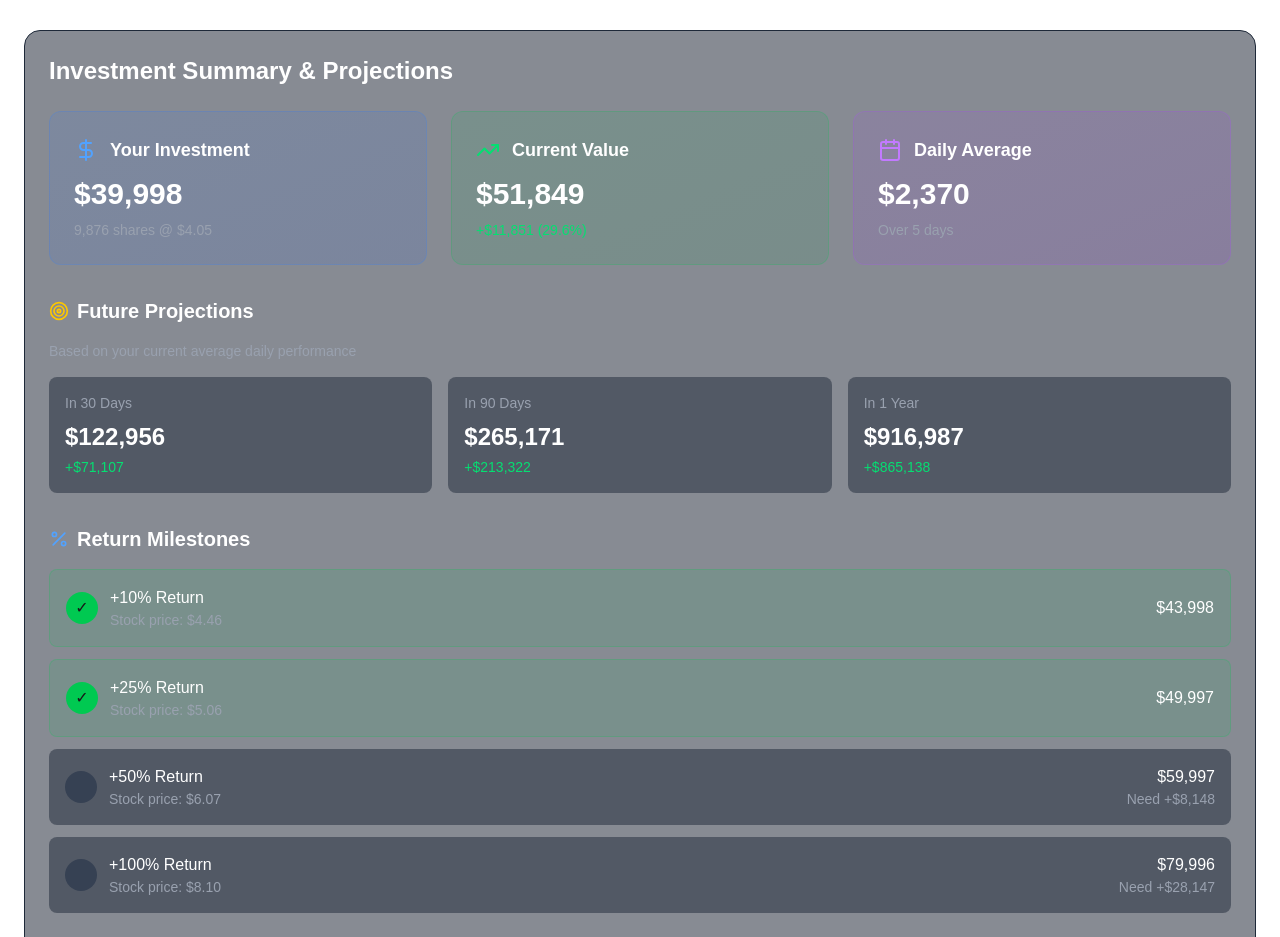
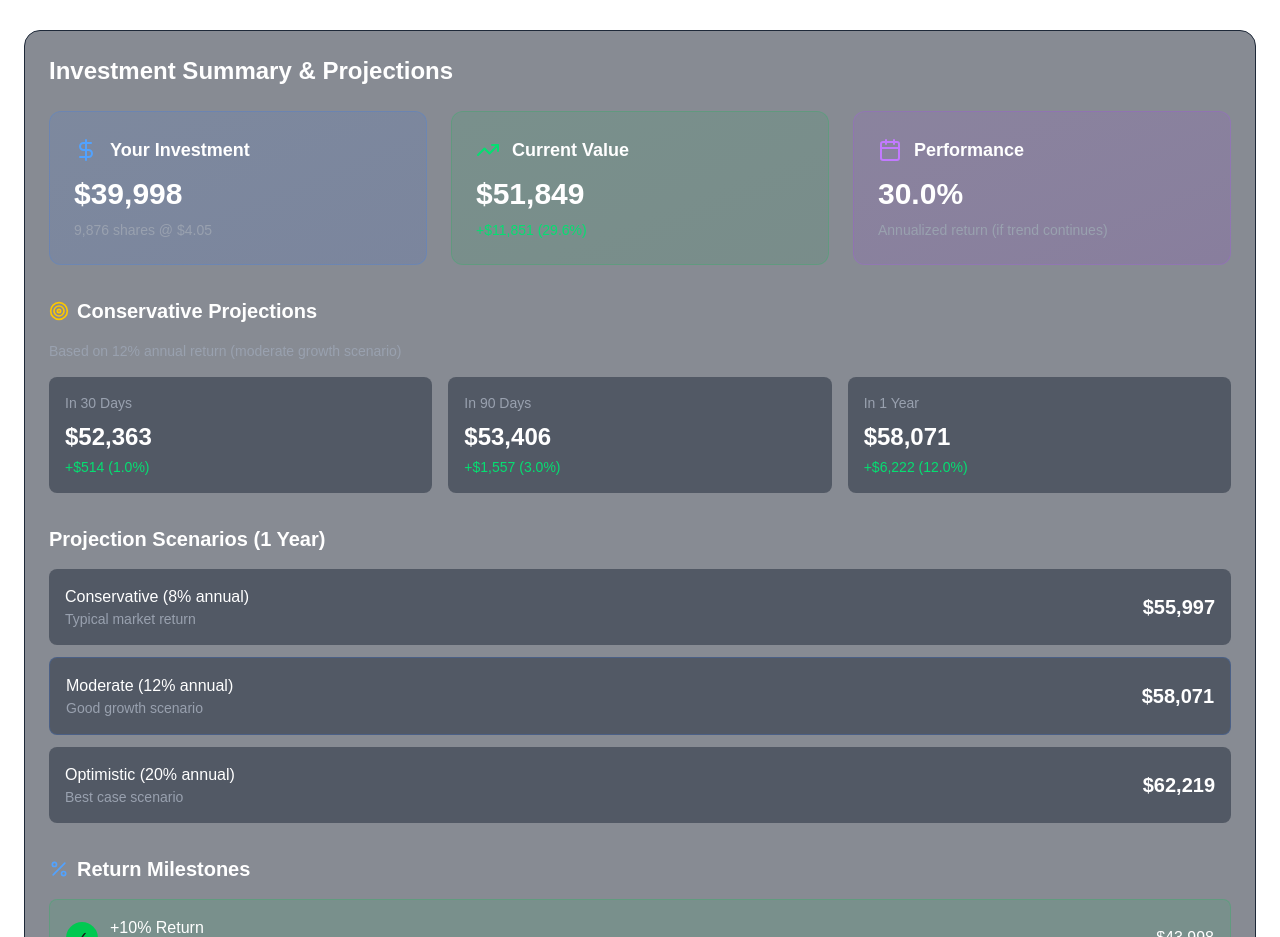
Before and after one commit to joshs1017dev/uwmc-portfolio-tracker, a Next.js app: page / in a window 1280 px wide. Shown: the part 1863-2800 px from the top of the page. Built offline with nearby package versions, Linux system fonts and the light colour scheme; no server answers.

Commit message:
Fix unrealistic projections - use realistic 8-20% annual returns instead of linear daily projections

```diff
--- a/components/AdvancedAnalytics.tsx
+++ b/components/AdvancedAnalytics.tsx
@@ -16,12 +16,23 @@ export default function AdvancedAnalytics() {
 
   // Calculate days since purchase
   const daysSincePurchase = Math.floor((new Date().getTime() - new Date(PURCHASE_DATE).getTime()) / (1000 * 60 * 60 * 24));
-  const dailyGainRate = totalGain / daysSincePurchase;
 
-  // Simple projections
-  const projectedValue30Days = currentValue + (dailyGainRate * 30);
-  const projectedValue90Days = currentValue + (dailyGainRate * 90);
-  const projectedValue1Year = currentValue + (dailyGainRate * 365);
+  // Calculate realistic annualized return based on current performance
+  const dailyReturn = percentGain / daysSincePurchase / 100;
+  const annualizedReturn = Math.min((Math.pow(1 + dailyReturn, 365) - 1) * 100, 30); // Cap at 30% annually
+
+  // Use conservative projections based on realistic annual returns
+  const conservativeAnnualReturn = 0.08; // 8% annual return
+  const moderateAnnualReturn = 0.12; // 12% annual return
+  const optimisticAnnualReturn = Math.min(annualizedReturn / 100, 0.20); // Current trend or 20% max
+
+  // Calculate projections using compound interest formula
+  const projectedValue30Days = currentValue * Math.pow(1 + (moderateAnnualReturn / 365), 30);
+  const projectedValue90Days = currentValue * Math.pow(1 + (moderateAnnualReturn / 365), 90);
+  const projectedValue1Year = currentValue * Math.pow(1 + moderateAnnualReturn, 1);
+
+  // Calculate daily average gain (for display only, not for projections!)
+  const dailyGainDollars = totalGain / Math.max(daysSincePurchase, 1);
 
   const formatCurrency = (value: number) => {
     return new Intl.NumberFormat('en-US', {
@@ -60,27 +71,27 @@ export default function AdvancedAnalytics() {
           <div className="bg-gradient-to-br from-purple-500/10 to-purple-600/10 border border-purple-500/20 rounded-xl p-6">
             <div className="flex items-center gap-3 mb-3">
               <Calendar className="w-6 h-6 text-purple-400" />
-              <h3 className="text-lg font-semibold text-white">Daily Average</h3>
+              <h3 className="text-lg font-semibold text-white">Performance</h3>
             </div>
-            <p className="text-3xl font-bold text-white mb-2">{formatCurrency(dailyGainRate)}</p>
-            <p className="text-sm text-gray-400">Over {daysSincePurchase} days</p>
+            <p className="text-3xl font-bold text-white mb-2">{annualizedReturn.toFixed(1)}%</p>
+            <p className="text-sm text-gray-400">Annualized return (if trend continues)</p>
           </div>
         </div>
 
-        {/* Simple Projections */}
+        {/* Realistic Projections */}
         <div className="mb-8">
           <h3 className="text-xl font-semibold text-white mb-4 flex items-center gap-2">
             <Target className="w-5 h-5 text-yellow-400" />
-            Future Projections
+            Conservative Projections
           </h3>
-          <p className="text-sm text-gray-400 mb-4">Based on your current average daily performance</p>
+          <p className="text-sm text-gray-400 mb-4">Based on 12% annual return (moderate growth scenario)</p>
 
           <div className="grid grid-cols-1 md:grid-cols-3 gap-4">
             <div className="bg-gray-800/50 rounded-lg p-4">
               <p className="text-sm text-gray-400 mb-2">In 30 Days</p>
               <p className="text-2xl font-bold text-white">{formatCurrency(projectedValue30Days)}</p>
               <p className="text-sm text-green-400 mt-1">
-                +{formatCurrency(projectedValue30Days - currentValue)}
+                +{formatCurrency(projectedValue30Days - currentValue)} ({((projectedValue30Days - currentValue) / currentValue * 100).toFixed(1)}%)
               </p>
             </div>
 
@@ -88,7 +99,7 @@ export default function AdvancedAnalytics() {
               <p className="text-sm text-gray-400 mb-2">In 90 Days</p>
               <p className="text-2xl font-bold text-white">{formatCurrency(projectedValue90Days)}</p>
               <p className="text-sm text-green-400 mt-1">
-                +{formatCurrency(projectedValue90Days - currentValue)}
+                +{formatCurrency(projectedValue90Days - currentValue)} ({((projectedValue90Days - currentValue) / currentValue * 100).toFixed(1)}%)
               </p>
             </div>
 
@@ -96,7 +107,43 @@ export default function AdvancedAnalytics() {
               <p className="text-sm text-gray-400 mb-2">In 1 Year</p>
               <p className="text-2xl font-bold text-white">{formatCurrency(projectedValue1Year)}</p>
               <p className="text-sm text-green-400 mt-1">
-                +{formatCurrency(projectedValue1Year - currentValue)}
+                +{formatCurrency(projectedValue1Year - currentValue)} ({((projectedValue1Year - currentValue) / currentValue * 100).toFixed(1)}%)
+              </p>
+            </div>
+          </div>
+        </div>
+
+        {/* Different Scenarios */}
+        <div className="mb-8">
+          <h3 className="text-xl font-semibold text-white mb-4">Projection Scenarios (1 Year)</h3>
+          <div className="space-y-3">
+            <div className="flex items-center justify-between p-4 bg-gray-800/50 rounded-lg">
+              <div>
+                <p className="text-white font-medium">Conservative (8% annual)</p>
+                <p className="text-sm text-gray-400">Typical market return</p>
+              </div>
+              <p className="text-xl font-bold text-white">
+                {formatCurrency(currentValue * 1.08)}
+              </p>
+            </div>
+
+            <div className="flex items-center justify-between p-4 bg-gray-800/50 rounded-lg border border-blue-500/20">
+              <div>
+                <p className="text-white font-medium">Moderate (12% annual)</p>
+                <p className="text-sm text-gray-400">Good growth scenario</p>
+              </div>
+              <p className="text-xl font-bold text-white">
+                {formatCurrency(currentValue * 1.12)}
+              </p>
+            </div>
+
+            <div className="flex items-center justify-between p-4 bg-gray-800/50 rounded-lg">
+              <div>
+                <p className="text-white font-medium">Optimistic (20% annual)</p>
+                <p className="text-sm text-gray-400">Best case scenario</p>
+              </div>
+              <p className="text-xl font-bold text-white">
+                {formatCurrency(currentValue * 1.20)}
               </p>
             </div>
           </div>
@@ -147,13 +194,33 @@ export default function AdvancedAnalytics() {
           </div>
         </div>
 
+        {/* Statistics */}
+        <div className="mt-8 grid grid-cols-2 md:grid-cols-4 gap-4">
+          <div className="bg-gray-800/50 rounded-lg p-3">
+            <p className="text-xs text-gray-400 mb-1">Days Held</p>
+            <p className="text-lg font-bold text-white">{daysSincePurchase}</p>
+          </div>
+          <div className="bg-gray-800/50 rounded-lg p-3">
+            <p className="text-xs text-gray-400 mb-1">Avg Daily Gain</p>
+            <p className="text-lg font-bold text-green-400">{formatCurrency(dailyGainDollars)}</p>
+          </div>
+          <div className="bg-gray-800/50 rounded-lg p-3">
+            <p className="text-xs text-gray-400 mb-1">Total Return</p>
+            <p className="text-lg font-bold text-green-400">{percentGain.toFixed(1)}%</p>
+          </div>
+          <div className="bg-gray-800/50 rounded-lg p-3">
+            <p className="text-xs text-gray-400 mb-1">Per Share Gain</p>
+            <p className="text-lg font-bold text-green-400">${((currentPrice - PURCHASE_PRICE)).toFixed(2)}</p>
+          </div>
+        </div>
+
         {/* Disclaimer */}
         <div className="mt-8 p-4 bg-yellow-500/10 border border-yellow-500/20 rounded-lg">
           <div className="flex gap-3">
             <AlertCircle className="w-5 h-5 text-yellow-400 flex-shrink-0 mt-0.5" />
             <div className="text-sm text-gray-300">
               <p className="font-medium text-yellow-400 mb-1">Investment Disclaimer</p>
-              <p>Projections are based on historical performance and do not guarantee future results. Stock prices can be volatile and you may lose money. Always do your own research.</p>
+              <p>These projections use conservative estimates (8-20% annual returns). Actual results will vary based on market conditions. Past performance does not guarantee future results. UWMC is a mortgage REIT with inherent volatility.</p>
             </div>
           </div>
         </div>
```
